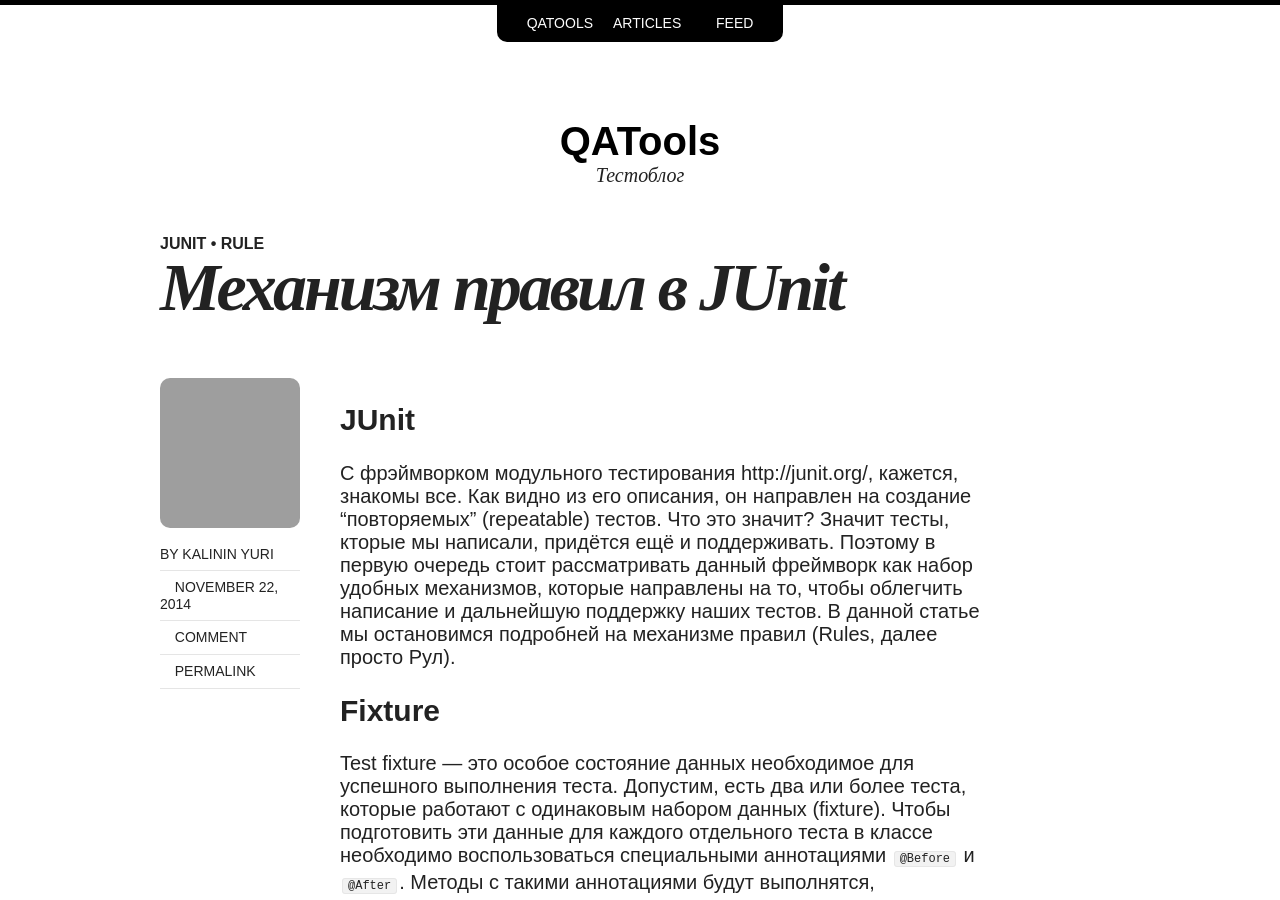
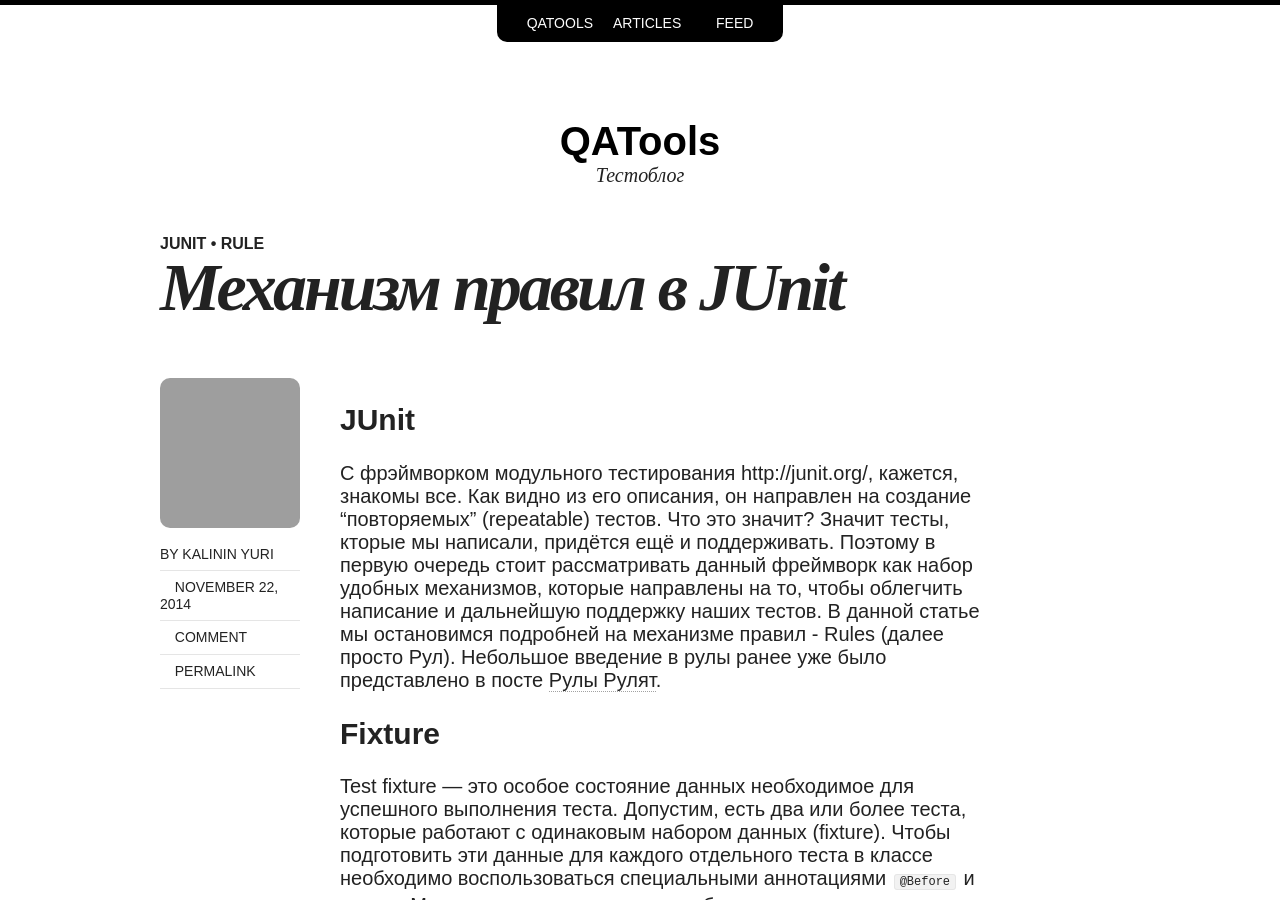
Before and after one commit to yandex-qatools/yandex-qatools.github.io, a Jekyll site: the page built from _posts/2014-11-23-junit-rules-tutorial.md, in a window 1280 px wide and 900 px high. Built offline with Jekyll 4.4.1, drawn with Linux system fonts in a browser that asks for light colours; nearby versions of some CDN libraries; comment, search, counter and statistics services are not loaded; grey boxes are pictures that could not be loaded.

Commit message:
Update 2014-11-23-junit-rules-tutorial.md

```diff
--- a/_posts/2014-11-23-junit-rules-tutorial.md
+++ b/_posts/2014-11-23-junit-rules-tutorial.md
@@ -18,8 +18,8 @@
 Значит тесты, кторые мы написали, придётся ещё и поддерживать.
 Поэтому в первую очередь стоит рассматривать данный фреймворк как набор удобных механизмов,
 которые направлены на то, чтобы облегчить написание и дальнейшую поддержку наших тестов.
-В данной статье мы остановимся подробней на механизме правил (Rules, далее просто Рул).
-
+В данной статье мы остановимся подробней на механизме правил - Rules (далее просто Рул).
+Небольшое введение в рулы ранее уже было представлено в посте [Рулы Рулят](http://artkoshelev.github.io/posts/rules-rules/).
 
 ## Fixture
 
```
